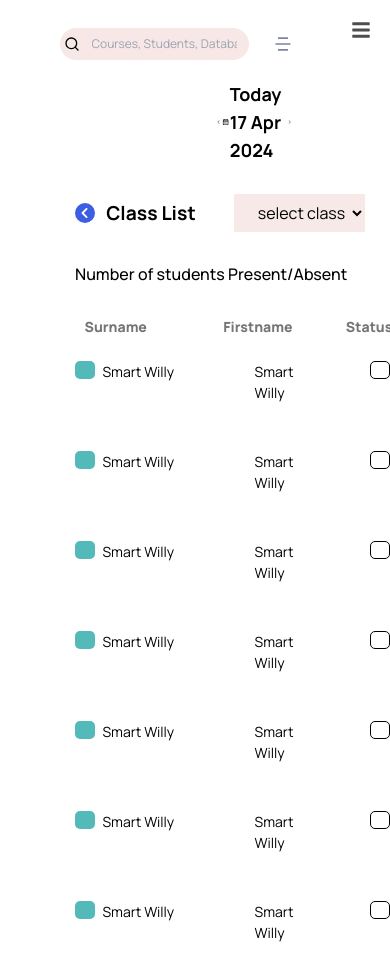
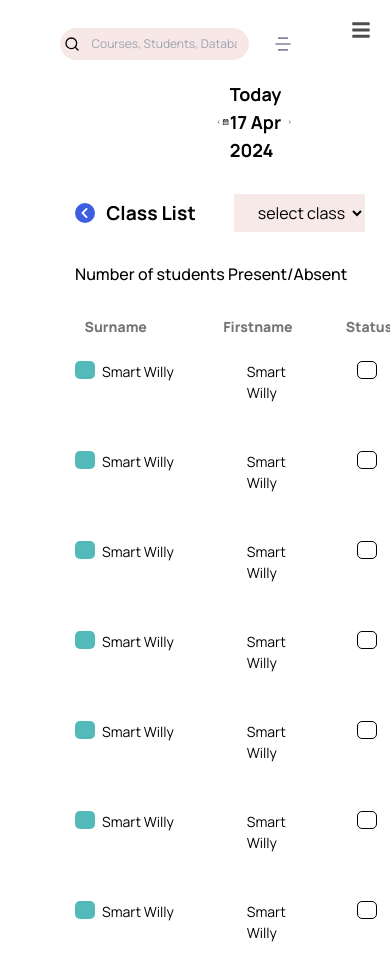
Before and after one commit to claire256/SchoolBaseProject, a React (Vite) app: page /teacher/dashboard/attendance/classlist in a window 390 px wide. Shown: the top 980 px of the page. Built offline with nearby package versions, Linux system fonts and the light colour scheme.

Commit message:
Fix:attendance responsiveness

```diff
--- a/src/styles/teacherdashboard/List.css
+++ b/src/styles/teacherdashboard/List.css
@@ -31,6 +31,7 @@
     }
     .list-display{
         font-size: 14px;
+        padding-right: 4%;
     }
 
 }
```
